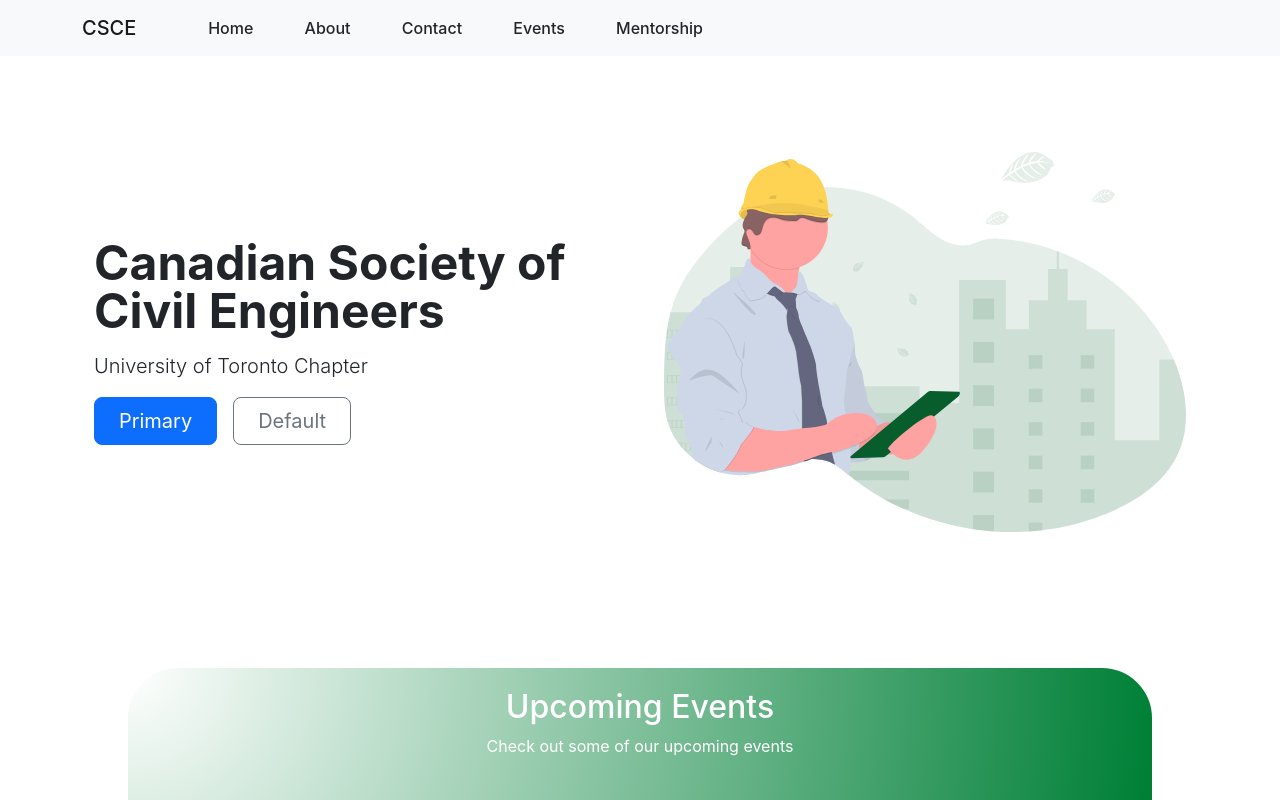
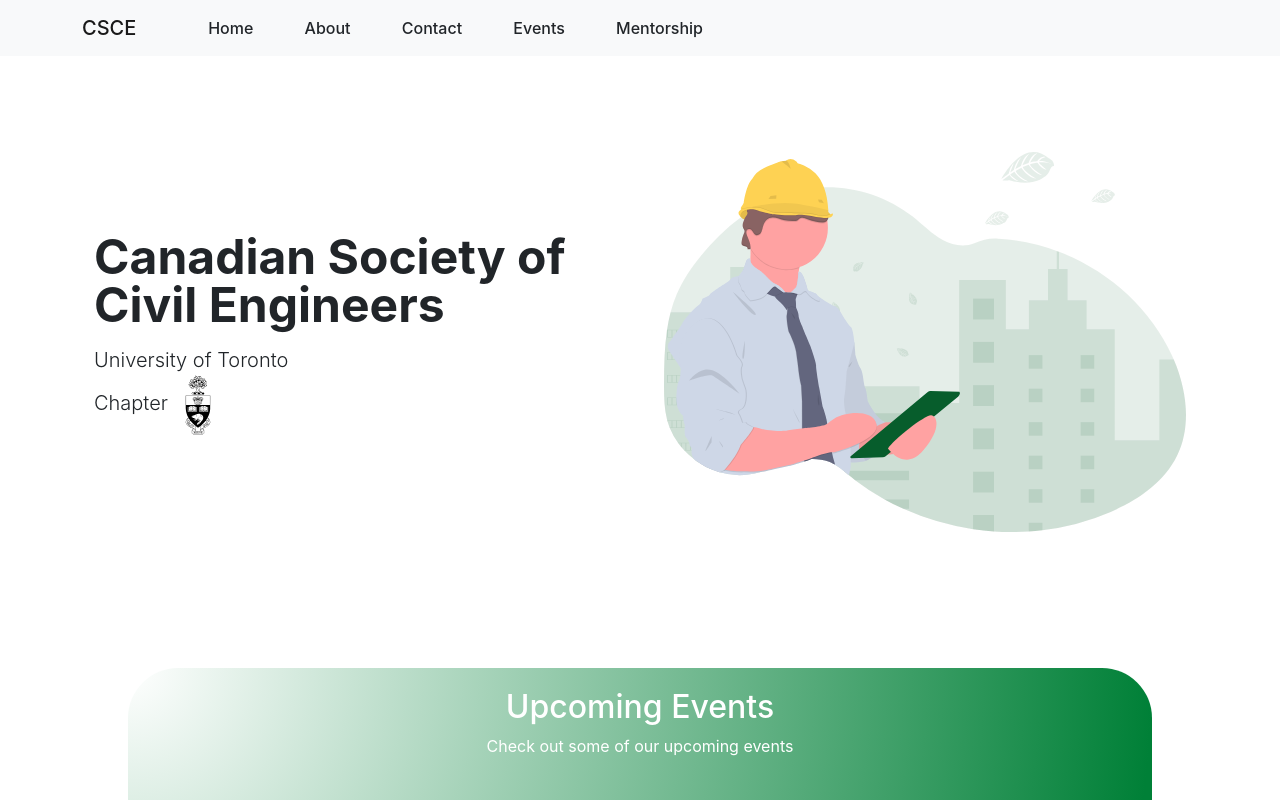
Before and after one commit to UTFO/CSCE, a React (Vite) app: page / in a window 1280 px wide. Shown: the top 800 px of the page. Built offline with nearby package versions, Linux system fonts and the light colour scheme.

Commit message:
hero section changes

```diff
--- a/index.html
+++ b/index.html
@@ -4,7 +4,7 @@
     <meta charset="UTF-8" />
     <link rel="icon" type="image/svg+xml" href="/vite.svg" />
     <meta name="viewport" content="width=device-width, initial-scale=1.0" />
-    <title>Vite + React</title>
+    <title>CSCE UofT</title>
   </head>
   <body>
     <div id="root"></div>
--- a/src/pages/Home.css
+++ b/src/pages/Home.css
@@ -13,10 +13,18 @@
 .EventHolder {
   border-radius: 50px;
   width: 80vw;
-    background-image: radial-gradient(circle farthest-side at 0 0,white 0%,#008037 100%);
+  background-image: radial-gradient(
+    circle farthest-side at 0 0,
+    white 0%,
+    #008037 100%
+  );
   margin: 5vh auto;
 }
 
+.UofTLogo {
+  height: 3em;
+  width: 3em;
+}
 .EventHolder:hover {
   box-shadow: 0 8px 16px 0 rgba(0, 0, 0, 0.2);
 }
--- a/src/pages/Home.jsx
+++ b/src/pages/Home.jsx
@@ -92,21 +92,13 @@
             <h1 className="display-5 fw-bold lh-1 mb-3">
               Canadian Society of Civil Engineers
             </h1>
-            <p className="lead">University of Toronto Chapter</p>
-            <div className="d-grid gap-2 d-md-flex justify-content-md-start">
-              <button
-                type="button"
-                className="btn btn-primary btn-lg px-4 me-md-2"
-              >
-                Primary
-              </button>
-              <button
-                type="button"
-                className="btn btn-outline-secondary btn-lg px-4"
-              >
-                Default
-              </button>
-            </div>
+            <p className="col-6 lead">
+              University of Toronto Chapter
+              <img
+                className="img-fluid UofTLogo"
+                src="../assets/UofTLogo.svg"
+              />
+            </p>
           </div>
         </div>
       </div>
```
Also changed, not shown: public/index.html (deleted, +0 -43 lines), public/assets/UofTLogo.svg (added). Lines whose indentation alone changed are shown as unchanged.
